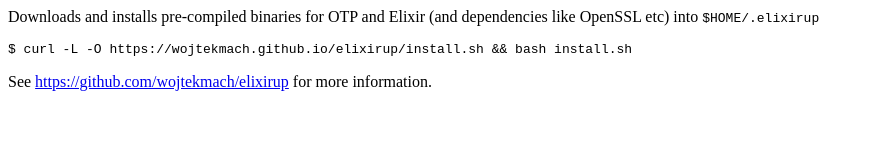
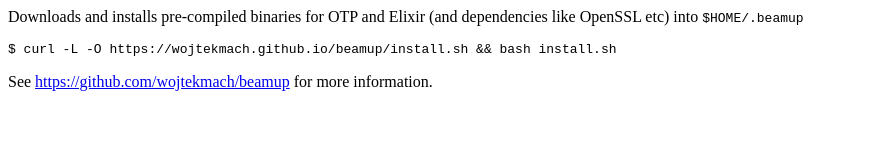
Before and after one commit to wojtekmach/beamup-old, a plain HTML site: page docs/index.html in a window 1280 px wide. Shown: the whole page, without its empty margins (0-874 px from the left). Drawn offline with Linux system fonts and the light colour scheme.

Commit message:
Rename to beamup

```diff
--- a/docs/index.html
+++ b/docs/index.html
@@ -1,5 +1,5 @@
-<p>Downloads and installs pre-compiled binaries for OTP and Elixir (and dependencies like OpenSSL etc) into <code>$HOME/.elixirup</code></p>
+<p>Downloads and installs pre-compiled binaries for OTP and Elixir (and dependencies like OpenSSL etc) into <code>$HOME/.beamup</code></p>
 
-<code>$ curl -L -O https://wojtekmach.github.io/elixirup/install.sh && bash install.sh</code>
+<code>$ curl -L -O https://wojtekmach.github.io/beamup/install.sh && bash install.sh</code>
 
-<p>See <a href="https://github.com/wojtekmach/elixirup">https://github.com/wojtekmach/elixirup</a> for more information.</p>
+<p>See <a href="https://github.com/wojtekmach/beamup">https://github.com/wojtekmach/beamup</a> for more information.</p>
```
Also changed, not shown: 2 other files.
